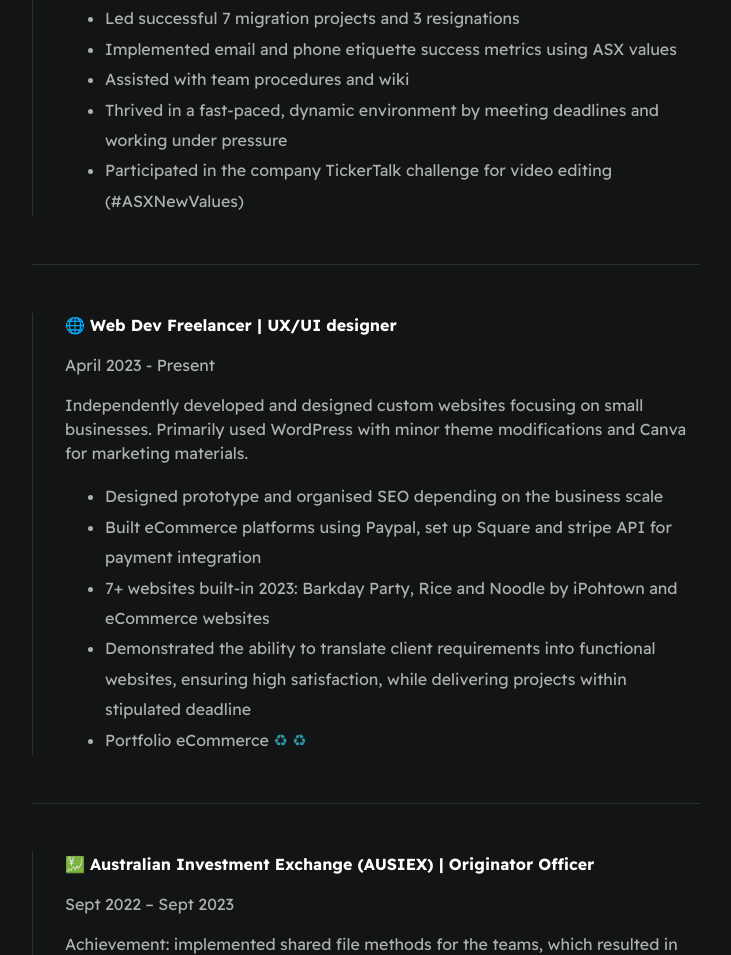
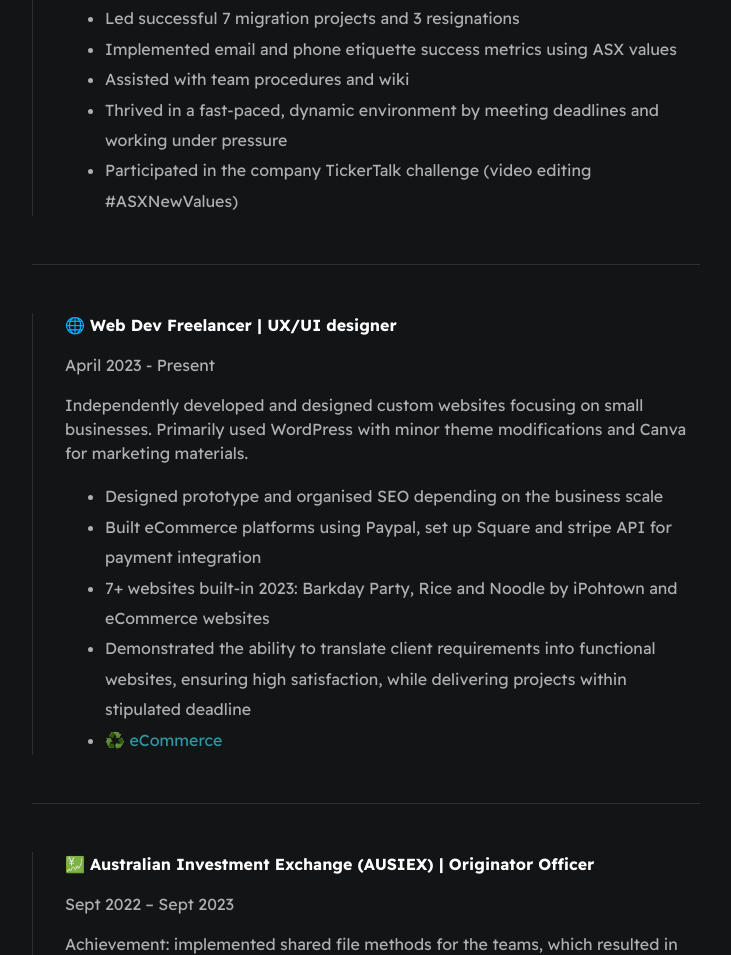
Before and after one commit to NatMiji/Resume, a plain HTML site: page index.html in a window 1280 px wide. Shown: the part 1091-2046 px from the top of the page, without its empty margins (274-1005 px from the left). Drawn offline with Linux system fonts and the light colour scheme.

Commit message:
Update index.html

```diff
--- a/index.html
+++ b/index.html
@@ -63,7 +63,7 @@
                         <li>Implemented email and phone etiquette success metrics using ASX values</li>
                         <li>Assisted with team procedures and wiki</li>
                         <li>Thrived in a fast-paced, dynamic environment by meeting deadlines and working under pressure</li>
-                        <li>Participated in the company TickerTalk challenge for video editing (#ASXNewValues)</li>
+                        <li>Participated in the company TickerTalk challenge (video editing #ASXNewValues)</li>
                     </ul>
                 </div>
 
@@ -78,7 +78,7 @@
                         <li>Built eCommerce platforms using Paypal, set up Square and stripe API for payment integration </li>
                         <li>7+ websites built-in 2023: Barkday Party, Rice and Noodle by iPohtown and eCommerce websites</li>
                         <li>Demonstrated the ability to translate client requirements into functional websites, ensuring high satisfaction, while delivering projects within stipulated deadline</li>
-                        <li>Portfolio eCommerce <a https://bytheseaco.com/" target="_blank"> ♻ </a> <a https://www.crystalofakind.com/"> ♻ </a></li
+                        <li><a href="https://bytheseaco.com/" target="_blank"> ♻️ eCommerce </a> </li>
                     </ul>
                 </div>
 
@@ -97,3 +97,4 @@
 
 </body>
 </html>
+♻️
```
